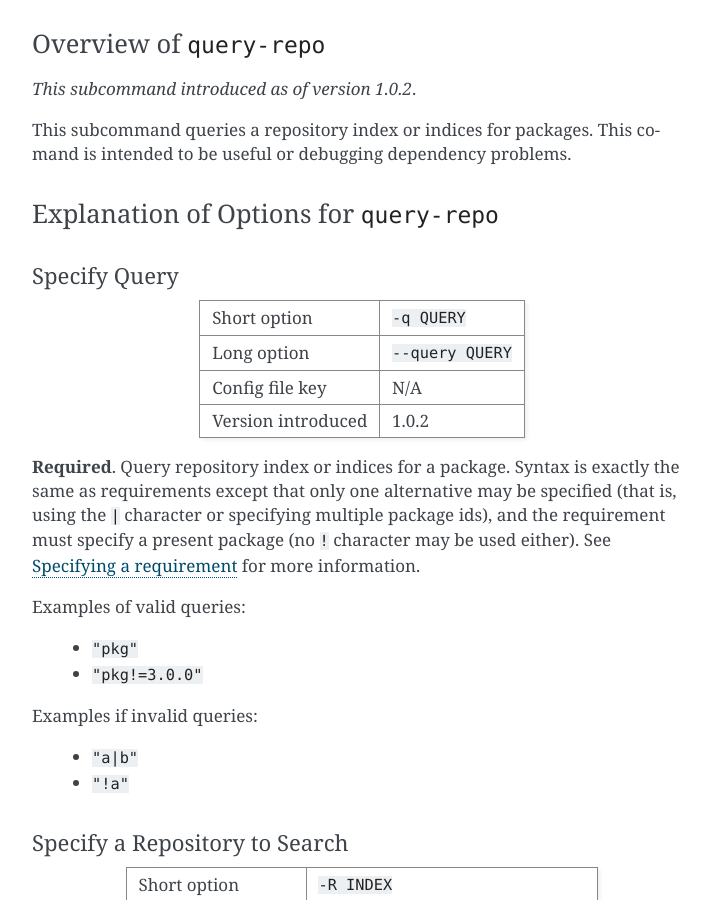
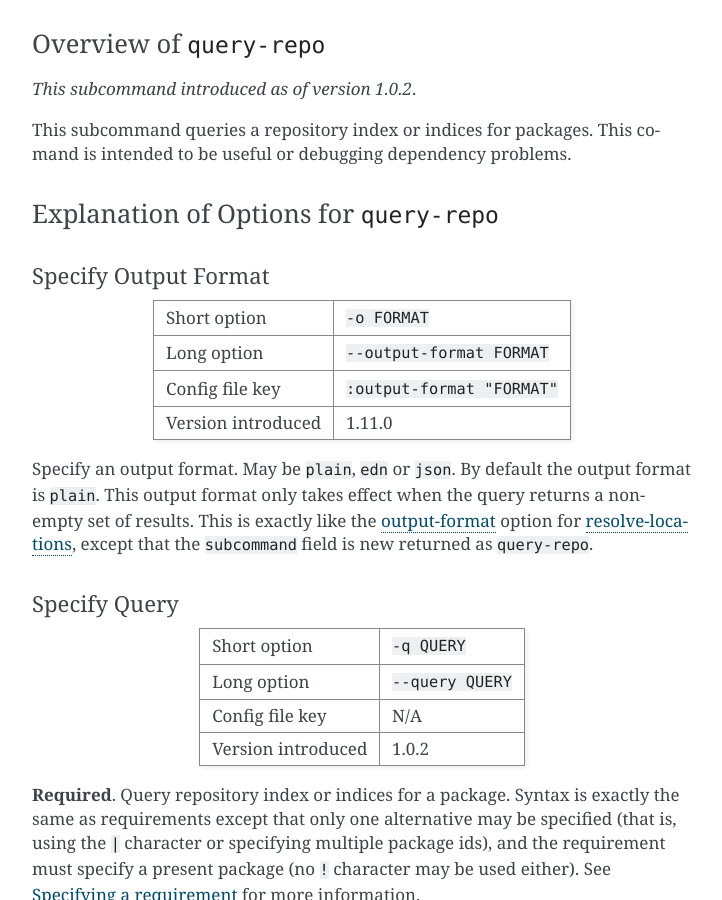
Before and after one commit to djhaskin987/degasolv, a Sphinx documentation site: the page built from docs/command-reference.rst, in a window 1280 px wide and 900 px high, scrolled down 26665 px. Shown: the whole window, without its empty margins (388-1110 px from the left). Built offline with Sphinx 7.4.7, drawn with Linux system fonts in a browser that asks for light colours; some of the changed text lies outside the part shown.

Commit message:
Add output format to docs

```diff
--- a/docs/changelog.rst
+++ b/docs/changelog.rst
@@ -19,6 +19,10 @@ Added
 - Added metadata a la ``--meta`` to the ``apt`` :ref:`package system
   <package-system>` (experimental)
 - Added the ``edn`` :ref:`output format <output-format>`
+- Added the ``--output-format`` :ref:`option
+  <output-format-query-repo>` to the :ref:`query-repo <query-repo>`
+  command
+
 
 Changed
 +++++++
--- a/docs/command-reference.rst
+++ b/docs/command-reference.rst
@@ -1414,6 +1414,28 @@ problems.
 Explanation of Options for ``query-repo``
 +++++++++++++++++++++++++++++++++++++++++
 
+.. _output-format-query-repo:
+
+Specify Output Format
+*********************
+
++-----------------------------+---------------------------------------+
+| Short option                | ``-o FORMAT``                         |
++-----------------------------+---------------------------------------+
+| Long option                 | ``--output-format FORMAT``            |
++-----------------------------+---------------------------------------+
+| Config file key             | ``:output-format "FORMAT"``           |
++-----------------------------+---------------------------------------+
+| Version introduced          | 1.11.0                                |
++-----------------------------+---------------------------------------+
+
+Specify an output format. May be ``plain``, ``edn`` or ``json``. By
+default the output format is ``plain``. This output format only takes
+effect when the query returns a non-empty set of results. This is
+exactly like the `output-format`_ option for `resolve-locations`_,
+except that the ``subcommand`` field is new returned as
+``query-repo``.
+
 Specify Query
 *************
 
```
Also changed, not shown: 1 other file.
